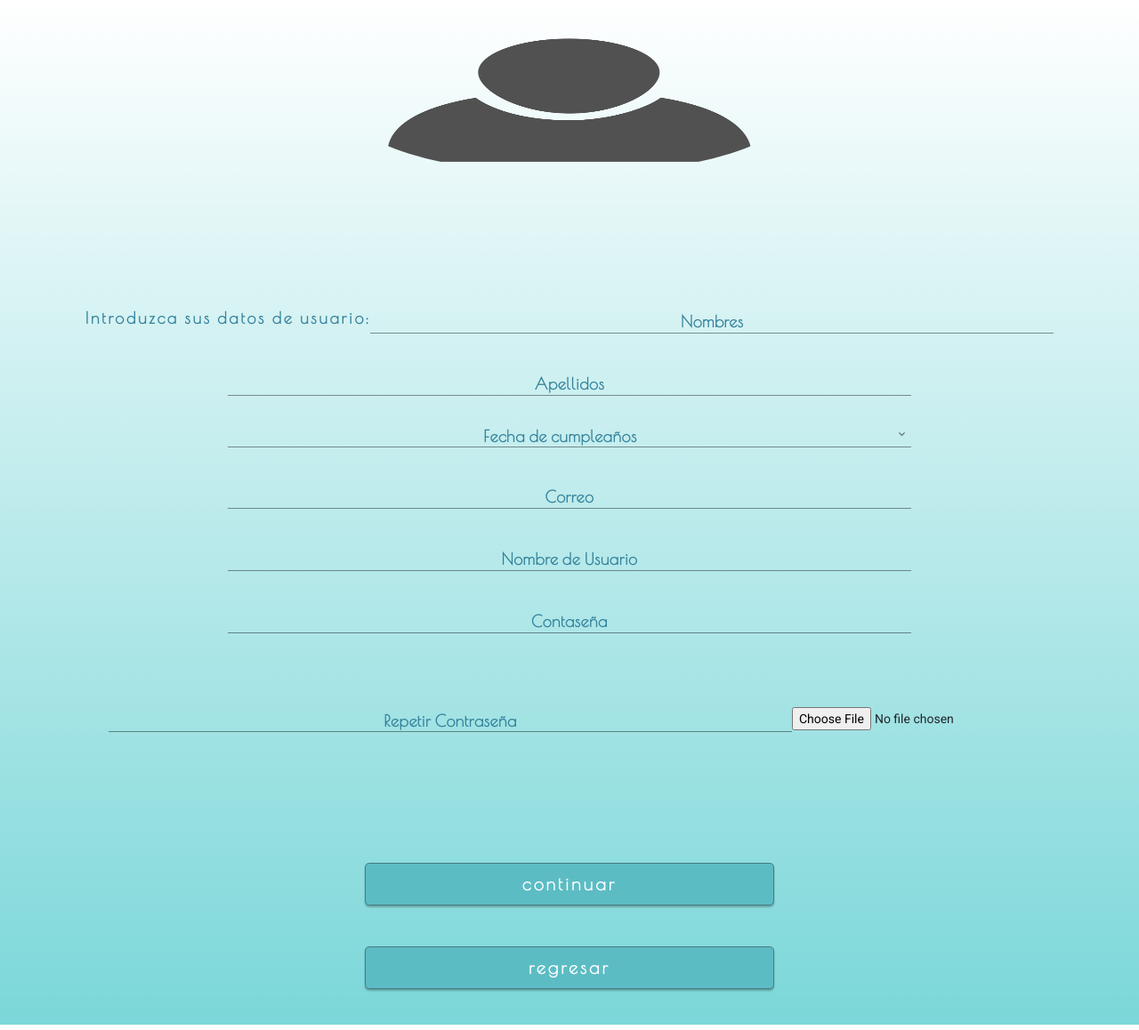
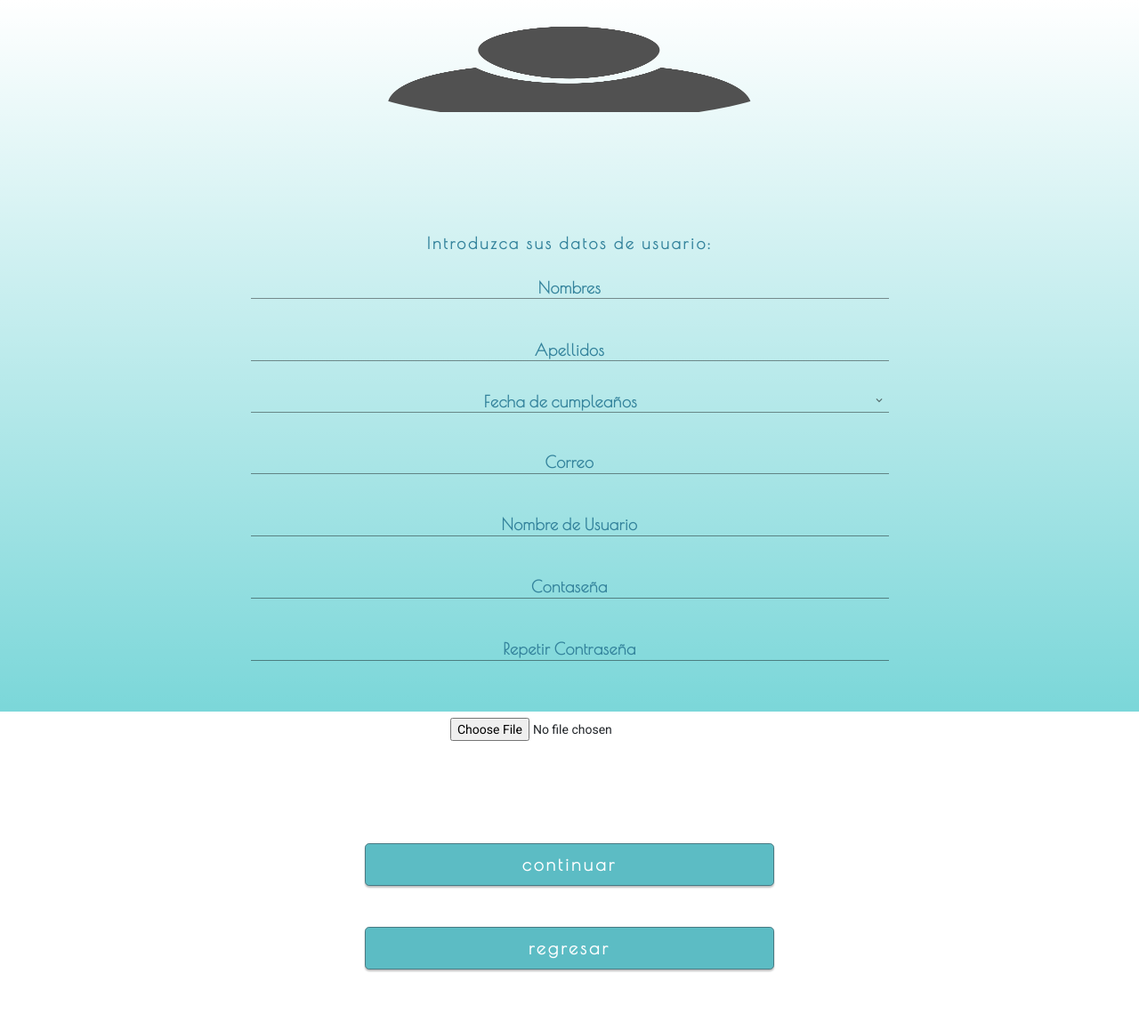
Before and after one commit to elenamm12/frontend, an Angular app: page / in a window 1280 px wide. Shown: the whole page at 89% size. After the commit the page ends 1136 px from the top, so only its background shows below. Built offline with nearby package versions, Linux system fonts and the light colour scheme; a web font is replaced by a local one.

Commit message:
arreglando overflow registrar-usuario

```diff
--- a/src/app/components/registrar-usuario/registrar-usuario.component.scss
+++ b/src/app/components/registrar-usuario/registrar-usuario.component.scss
@@ -32,10 +32,11 @@ input{
     align-content: center;
     margin-left: auto;
     margin-right: auto;
+    width: 70%;
 }
 
 mat-form-field{
-    width: 60%;
+    width: 80%;
     text-align: center;
 }
 
@@ -84,6 +85,18 @@ button{
     width: 60%;
 }
 
+@media(min-width: 768px){
+    .fondo{
+        height: 100%;
+    }
+    .logo{
+        height: 14%;
+    }
+    .boton{
+        padding-top: 9%;
+    }
+}
+
 
 @media (max-width: 340px) {
     .btn{
@@ -121,3 +134,9 @@ button{
     }
 
   }
+
+@media(height: 812px){
+    .fondo{
+        height: 125%;
+    }
+}
```
